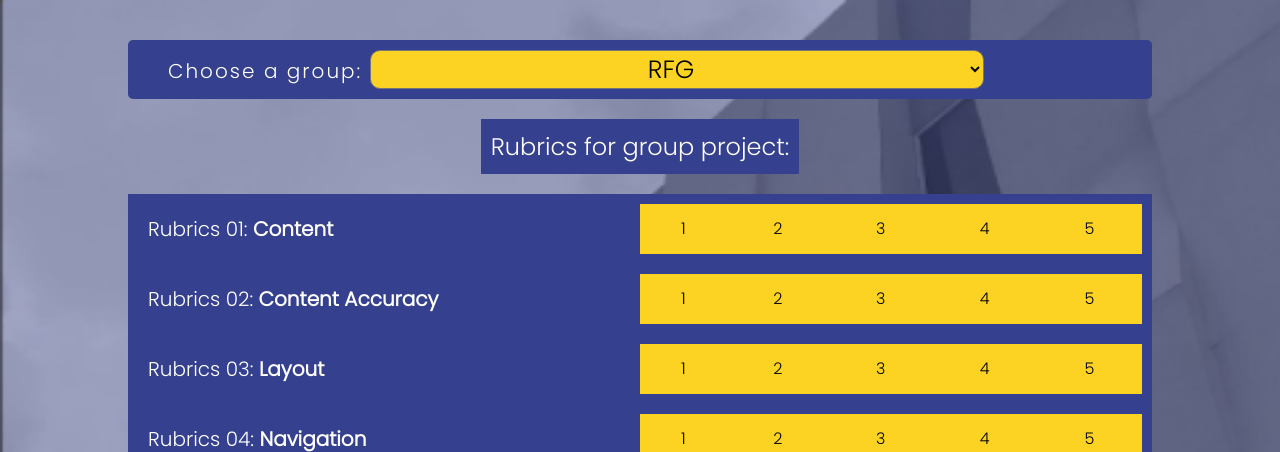
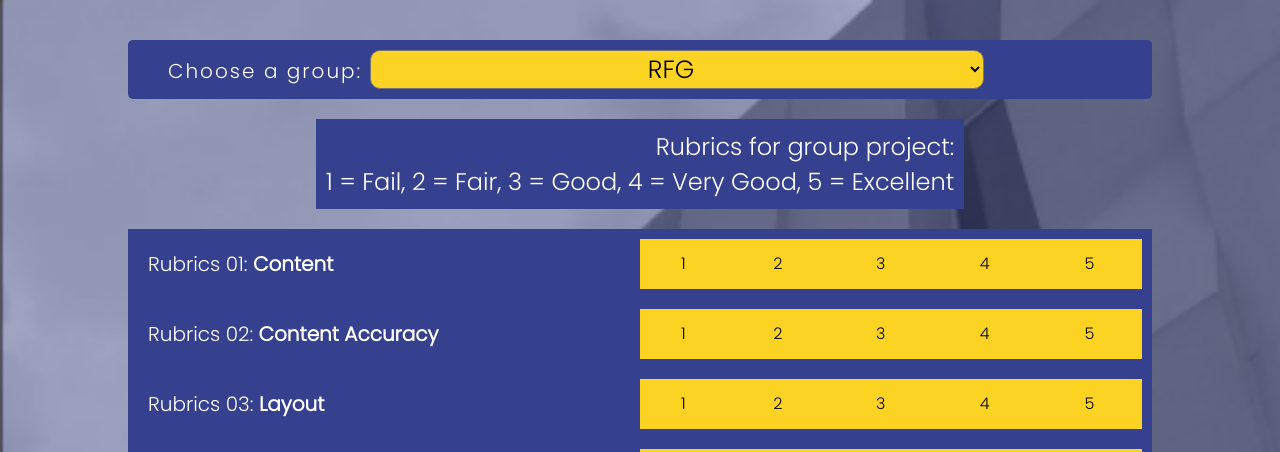
Before and after one commit to cceonniekmart/activity5, a PHP site: page /user.php in a window 1280 px wide. Shown: the top 452 px of the page. Run offline with PHP 8.4, Linux system fonts and the light colour scheme; the visitor is signed in with stand-in values (Sample User, id 1).

Commit message:
Update user.php

```diff
--- a/user.php
+++ b/user.php
@@ -25,7 +25,12 @@ if (isset($_SESSION['id']) && isset($_SESSION['user_name'])) {
   </div>
 
 
-  <h2>Rubrics for group project:</h2>
+  <h2>Rubrics for group project: <br>
+  1 = Fail,
+  2 = Fair,
+  3 = Good,
+  4 = Very Good,
+  5 = Excellent</h2>
 
 
   <div class="rubrics">
```
